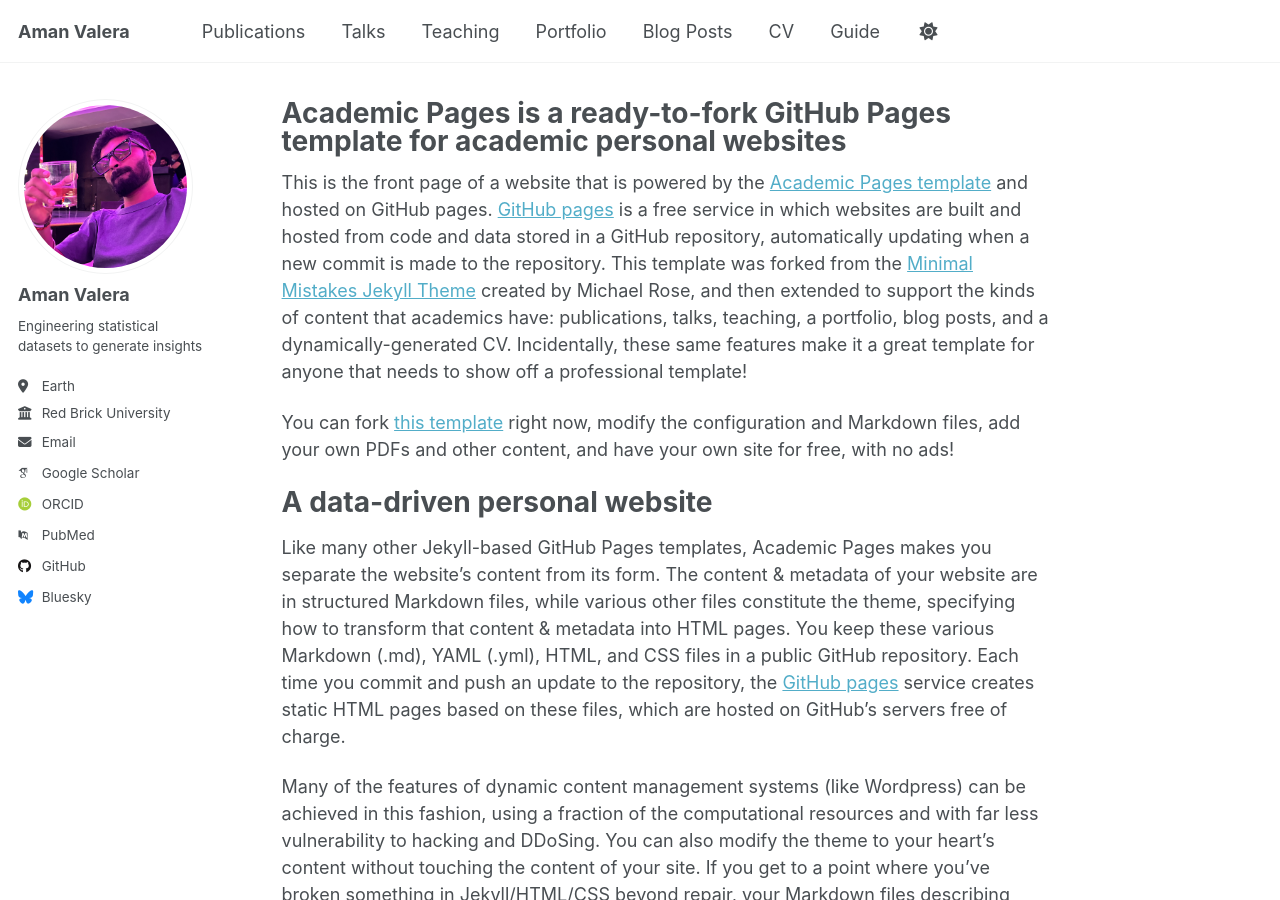
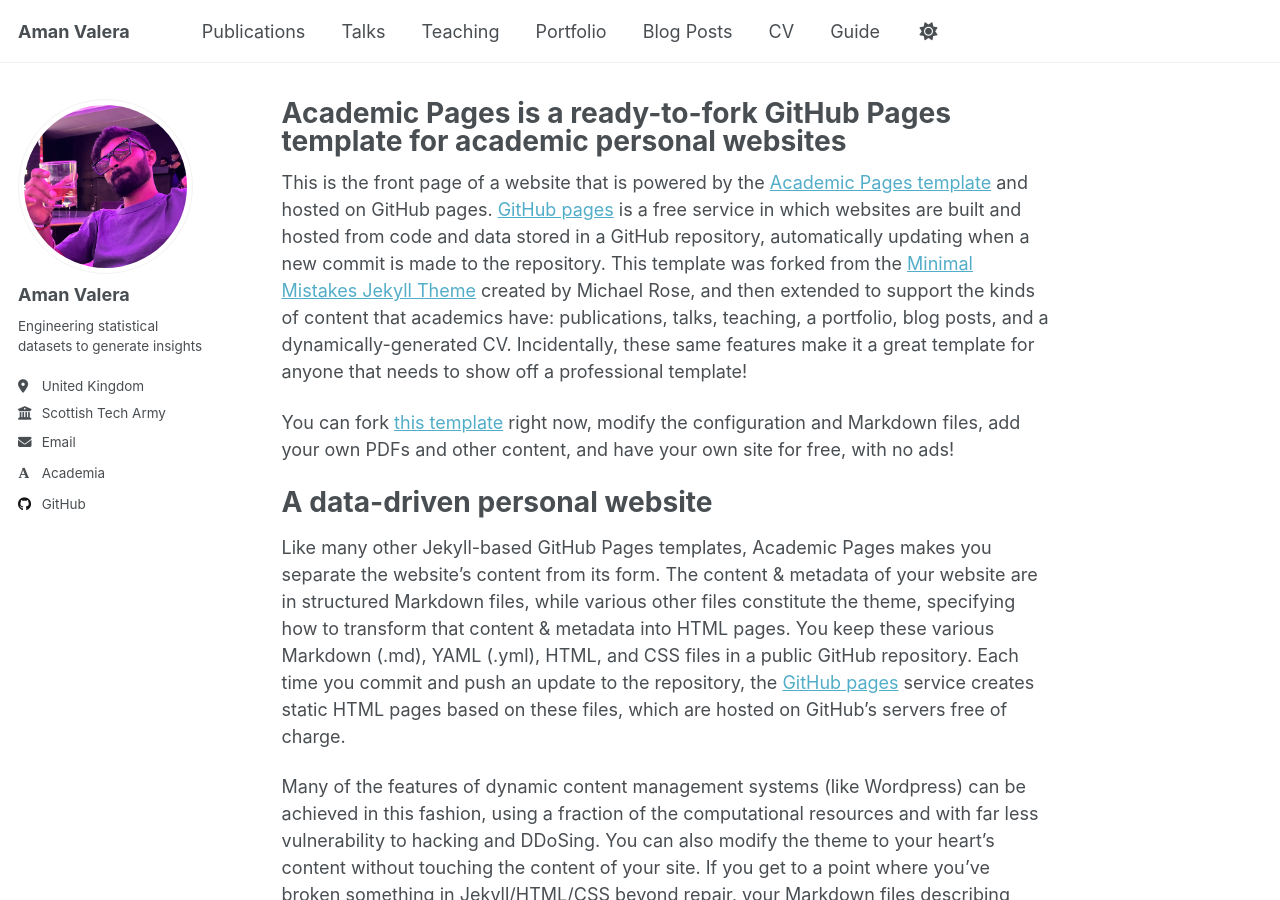
Before and after one commit to amanvalera/amanvalera.github.io, a Jekyll site: the page built from _pages/about.md, in a window 1280 px wide and 900 px high. Built offline with Jekyll 4.4.1, drawn with Linux system fonts in a browser that asks for light colours; some web fonts are replaced; a script that is not in the unit is left out.

Commit message:
Update _config.yml

```diff
--- a/_config.yml
+++ b/_config.yml
@@ -26,20 +26,20 @@
   name             : "Aman Valera"
   pronouns         : # "he/him"
   bio              : "Engineering statistical datasets to generate insights"
-  location         : "Earth"
-  employer         : "Red Brick University"
+  location         : "United Kingdom"
+  employer         : "Scottish Tech Army"
   uri              : # URL
-  email            : "none@example.org"
+  email            : "av2029@hw.ac.uk"
 
   # Academic websites
-  academia         : # URL
+  academia         : "https://independent.academia.edu/AMANVALERA"
   arxiv            : # URL - Update with the correct link to your profile
-  googlescholar    : "https://scholar.google.com/citations?user=PS_CX0AAAAAJ"
+  googlescholar    : # "https://scholar.google.com/citations?user=PS_CX0AAAAAJ"
   inspire-hep      : # URL
   impactstory      : # URL
-  orcid            : "http://orcid.org/yourorcidurl"
+  orcid            : # "http://orcid.org/yourorcidurl"
   semantic         : # URL
-  pubmed           : "https://www.ncbi.nlm.nih.gov/pubmed/?term=john+snow"
+  pubmed           : # "https://www.ncbi.nlm.nih.gov/pubmed/?term=john+snow"
   researchgate     : # URL
   scopus           : # URL
 
@@ -47,13 +47,13 @@
   bitbucket        : # Username - Update with your username on the site
   codepen          : # Username
   dribbble         : # Username
-  github           : "academicpages"
+  github           : "amanvalera"
   kaggle           : # Username
   stackoverflow    : # User number or user number and name (i.e., use "1" or "1/jeff-atwood")
 
   # Social media
   artstation       : # Username
-  bluesky          : "bsky.app" # Replace this with you Bluesky username
+  bluesky          : # "bsky.app" # Replace this with you Bluesky username
   facebook         : # Username
   flickr           : # Username
   foursquare       : # Username
@@ -62,7 +62,7 @@
   keybase          : # Username
   instagram        : # Username
   lastfm           : # Username
-  linkedin         : # Username
+  linkedin         : # "amanvalera"
   mastodon         : # URL
   medium           : # URL
   pinterest        : # Username
```
